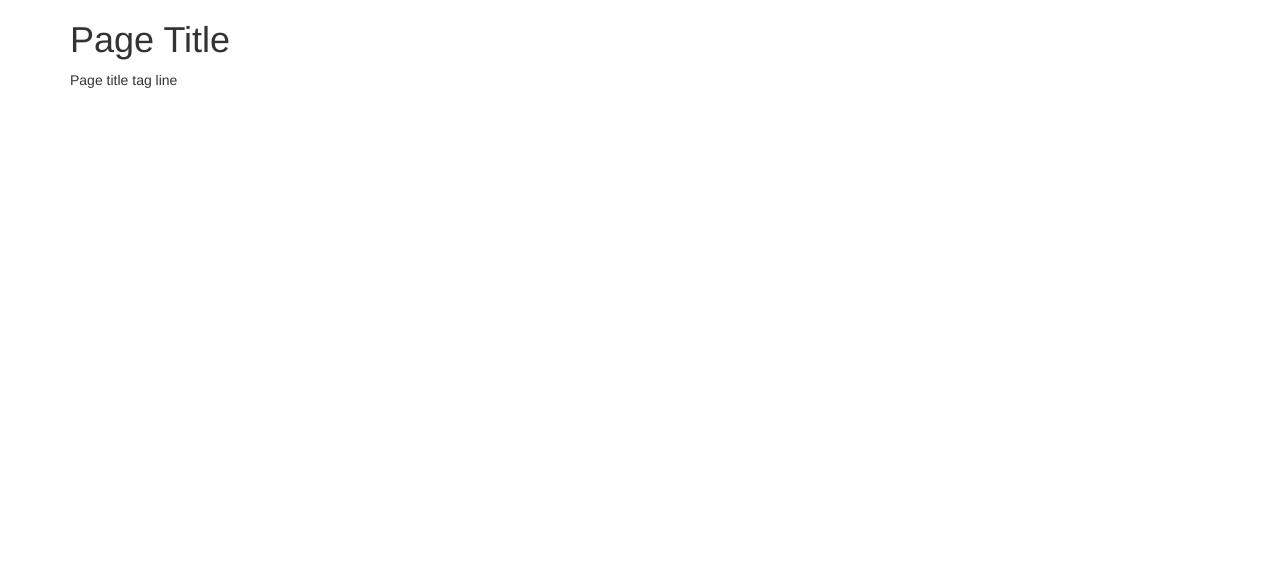
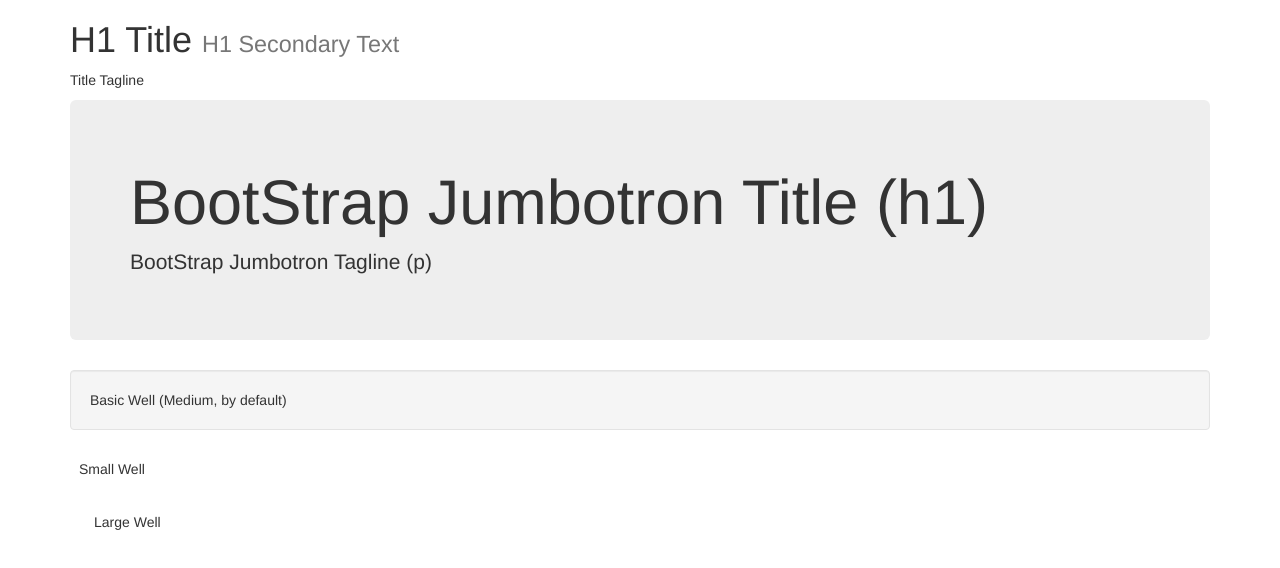
Before and after one commit to poppacally/testingEnvironment, a plain HTML site: page index.html in a window 1280 px wide. Drawn offline with nearby package versions, Linux system fonts and the light colour scheme.

Commit message:
Small additions such as jumbotrons and wells

```diff
--- a/index.html
+++ b/index.html
@@ -1,11 +1,12 @@
 <!DOCTYPE html>
 <html lang="en">
 <head>
-  <title>Learning git/sourcetree & bootstrap</title>
+  <title>Test Environment</title>
   <meta charset="utf-8">
+  <link rel="stylesheet" type="text/css" href".../styles.sass">
   <meta name="viewport" content="width=device-width, initial-scale=1">
   <link rel="stylesheet" href="https://maxcdn.bootstrapcdn.com/bootstrap/3.3.7/css/bootstrap.min.css">
-  <link rel="stylesheet" type="text/css" href".../styles.sass">
+
   <script src="https://ajax.googleapis.com/ajax/libs/jquery/3.2.1/jquery.min.js"></script>
   <script src="https://maxcdn.bootstrapcdn.com/bootstrap/3.3.7/js/bootstrap.min.js"></script>
 
@@ -14,15 +15,30 @@
 <body>
 
 <div class="container">
-  <h1>Page Title</h1>
-  <p>Page title tag line</p>
+  <h1>H1 Title <small>H1 Secondary Text</small></h1>
+  <p>Title Tagline</p>
 
+  <div class="jumbotron">
+    <h1>BootStrap Jumbotron Title (h1)</h1>
+    <p>BootStrap Jumbotron Tagline (p)</p>
+  </div>
+
+  <div class="well">Basic Well (Medium, by default)</div>
+
+  <div class="well-sm">Small Well</div>
+
+  <div class="well-lg">Large Well</div>
 
   <div class="row">
-    <div class="col-sm-3"></div>
-    <div class="col-sm-3"></div>
-    <div class="col-sm-3"></div>
-    <div class="col-sm-3"></div>
+    <div class="col-*-*"></div>
+    <div class="col-*-*"></div>
+    <div class="col-*-*"></div>
+  </div>
+
+  <div class="row">
+    <div class="col-sm-2"></div>
+    <div class="col-sm-8"></div>
+    <div class="col-sm-2"></div>
   </div>
 
   <div class="row">
@@ -32,9 +48,7 @@
   </div>
 </div>
 
-  <div class="row">
-      ...
-  </div>
+</div>
 
 
 
```
